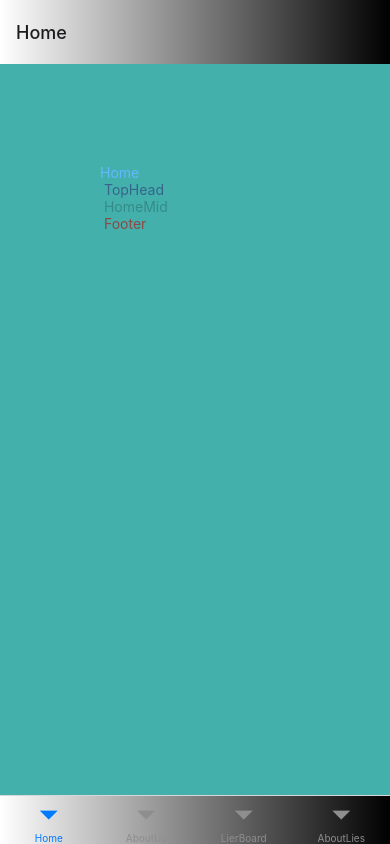
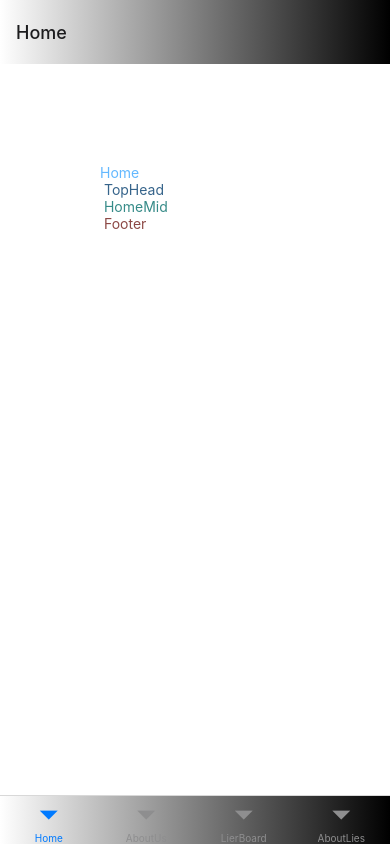
Before and after one commit to psteingh/LTRapp, a React Native app: screen / in a window 390 px wide. Built offline with nearby package versions, Linux system fonts and the light colour scheme.

Commit message:
ltrapp0415133

```diff
--- a/App.js
+++ b/App.js
@@ -17,7 +17,7 @@ function MyTabs() {
   return (
 
     <Tab.Navigator
-    sceneContainerStyle={{backgroundColor: Colors.primaryLgreen}}
+    sceneContainerStyle={{backgroundColor: 'transparent'}}
 
     screenOptions={{
       headerBackground: LinGrad,
```
